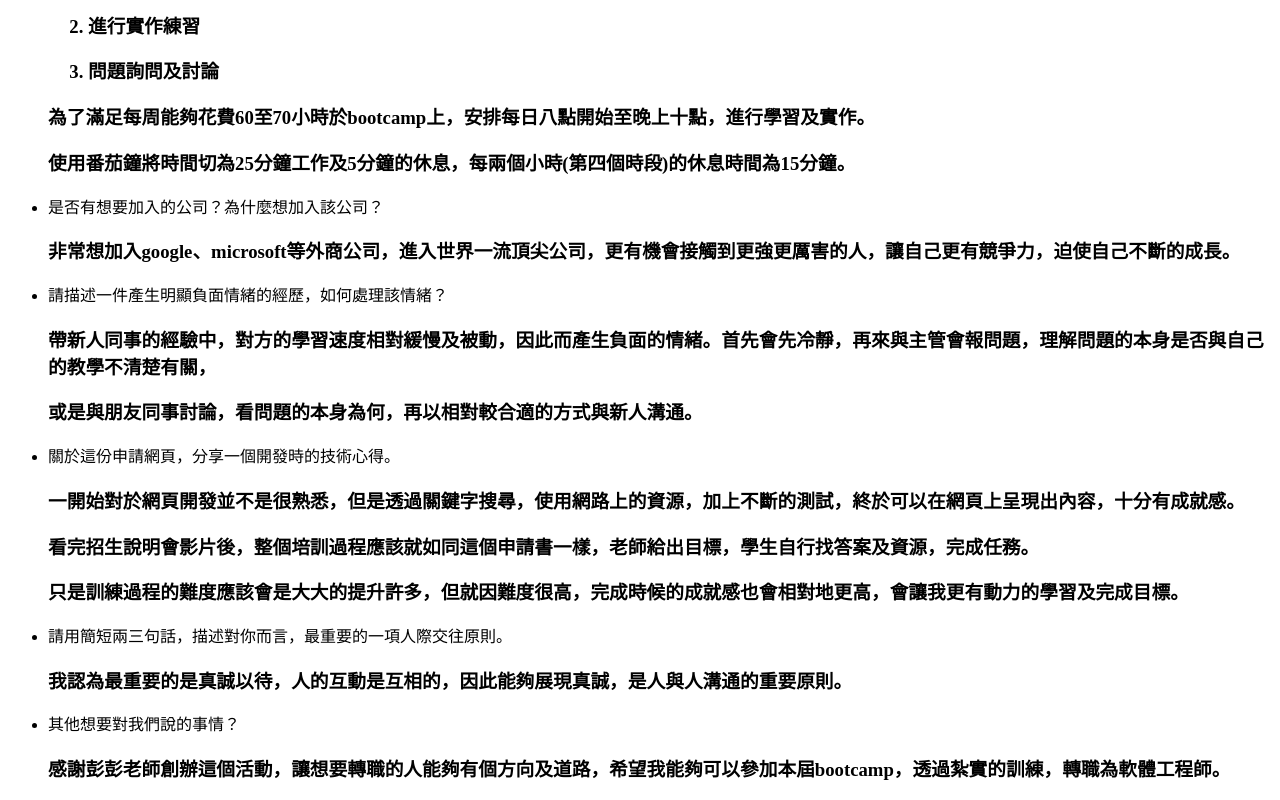
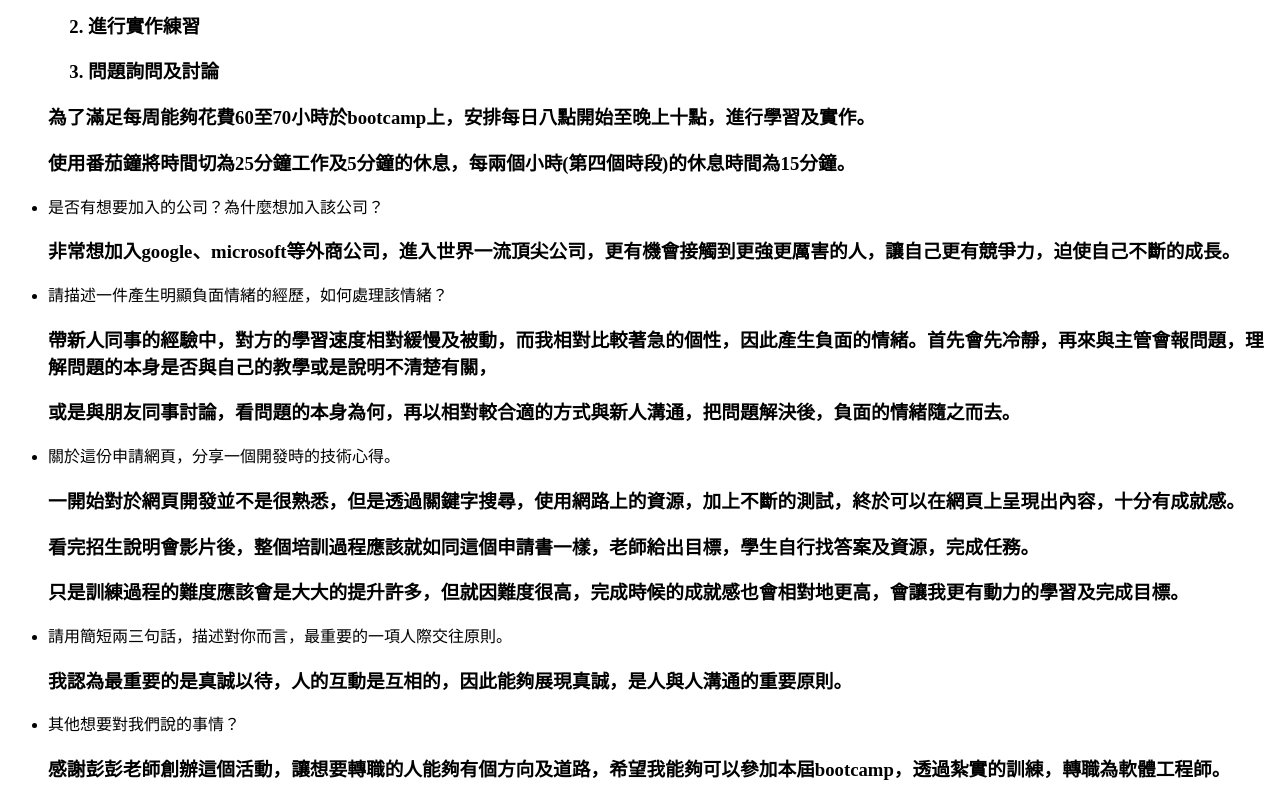
Before and after one commit to arthur3000-tw/arthur3000-tw.github.io, a plain HTML site: page index.html in a window 1280 px wide. Shown: the part 639-1439 px from the top of the page. Drawn offline with Linux system fonts and the light colour scheme.

Commit message:
Update index.html

```diff
--- a/index.html
+++ b/index.html
@@ -20,8 +20,8 @@
   <li>是否有想要加入的公司？為什麼想加入該公司？</li>
   <h3>非常想加入google、microsoft等外商公司，進入世界一流頂尖公司，更有機會接觸到更強更厲害的人，讓自己更有競爭力，迫使自己不斷的成長。</h3>
   <li>請描述一件產生明顯負面情緒的經歷，如何處理該情緒？</li>
-  <h3>帶新人同事的經驗中，對方的學習速度相對緩慢及被動，因此而產生負面的情緒。首先會先冷靜，再來與主管會報問題，理解問題的本身是否與自己的教學不清楚有關，</h3>
-  <h3>或是與朋友同事討論，看問題的本身為何，再以相對較合適的方式與新人溝通。</h3>
+  <h3>帶新人同事的經驗中，對方的學習速度相對緩慢及被動，而我相對比較著急的個性，因此產生負面的情緒。首先會先冷靜，再來與主管會報問題，理解問題的本身是否與自己的教學或是說明不清楚有關，</h3>
+  <h3>或是與朋友同事討論，看問題的本身為何，再以相對較合適的方式與新人溝通，把問題解決後，負面的情緒隨之而去。</h3>
   <li>關於這份申請網頁，分享一個開發時的技術心得。</li>
   <h3>一開始對於網頁開發並不是很熟悉，但是透過關鍵字搜尋，使用網路上的資源，加上不斷的測試，終於可以在網頁上呈現出內容，十分有成就感。</h3>
   <h3>看完招生說明會影片後，整個培訓過程應該就如同這個申請書一樣，老師給出目標，學生自行找答案及資源，完成任務。</h3>
```
